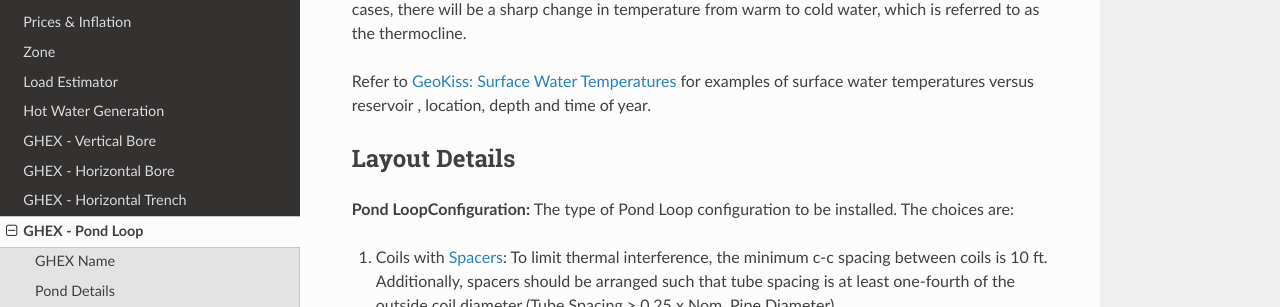
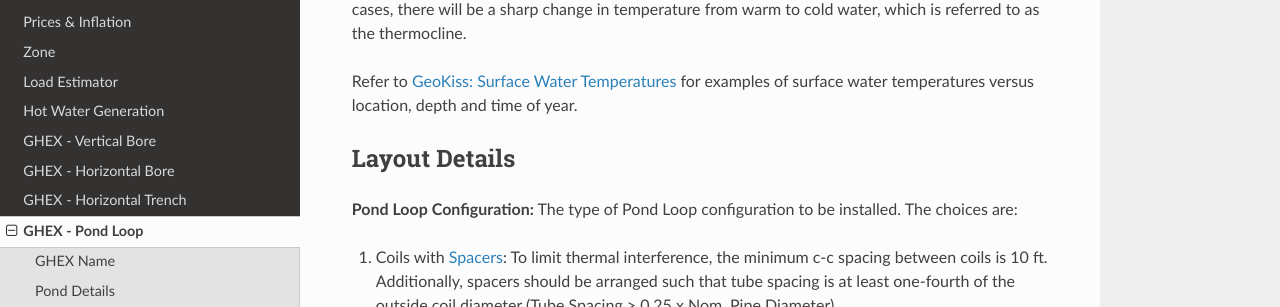
Before and after one commit to geoconnections-rjc/RLC_DOCS, an MkDocs documentation site: the page built from docs/pond_loop.md, in a window 1280 px wide and 900 px high, scrolled down 1601 px. Shown: the part 186-493 px from the top of the window. Built offline with MkDocs 1.6.1, drawn with Linux system fonts in a browser that asks for light colours; nearby versions of some CDN libraries; old or Windows-style settings are respelled for this version of MkDocs.

Commit message:
Fixed spelling errors on pond loop

```diff
--- a/docs/pond_loop.md
+++ b/docs/pond_loop.md
@@ -58,16 +58,16 @@ This Pond Loop design module assumes that the body of water being used is large
 
 **Pond Area:** The area of the reservoir to be used. According to ASHRAE, the maximum recommended load for a reservoir is 20 tons/acre in cooling mode and 10 tons/acre in heating mode.
 
-A detailed study should be performed to determine the appropriate temperature values to be used for the purposes of Pond Loop design. Geological surveys for most states include lake and stream temperature reports, which serve as the best source for information.  Refer to the [Association of American State Geologists](http://www.stategeologists.org/surveys.php) to find the geological survey for your state.
+**A detailed study should be performed to determine the appropriate temperature values to be used for the purposes of Pond Loop design. Geological surveys for most states include lake and stream temperature reports, which serve as the best source for information.  Refer to the [Association of American State Geologists](http://www.stategeologists.org/surveys.php) to find the geological survey for your state.**
 
 **Pond Temperature Heating:** The reservoir temperature at the installation depth of the loop during peak heating conditions. Generally speaking, the coldest temperature that water at the bottom of a reservoir can reach is 39.2F (4C), which is the temperature where water reaches its maximum density.  Ice as well as water with temperatures below the maximum density point will remain closer to the surface as the density values will be higher than water at 39.2F (4C).
 
 **Pond Temperature Cooling:** The reservoir temperature at the installation depth of the loop during peak cooling conditions. The temperature of rivers, streams, and shallow lakes will approach the average air temperature for the location in the summer.  Deeper lakes typically consist of cold water stratified at the bottom throughout summer when sunlight doesn't reach to lower depths.  In such cases, there will be a sharp change in temperature from warm to cold water, which is referred to as the thermocline.
 
-Refer to [GeoKiss: Surface Water Temperatures](http://www.geokiss.com/surwatertemps.htm) for examples of surface water temperatures versus reservoir , location, depth and time of year.
+Refer to [GeoKiss: Surface Water Temperatures](http://www.geokiss.com/surwatertemps.htm) for examples of surface water temperatures versus location, depth and time of year.
 
 ##Layout Details
-**Pond LoopConfiguration:** The type of Pond Loop configuration to be installed.  The choices are:
+**Pond Loop Configuration:** The type of Pond Loop configuration to be installed.  The choices are:
 
 1. Coils with <a href="http://www.geopondclips.com/pond_loop_assembly" target="_blank">Spacers</a>: To limit thermal interference, the minimum c-c spacing between coils is 10 ft. Additionally, spacers should be arranged such that tube spacing is at least one-fourth of the outside coil diameter (Tube Spacing > 0.25 x Nom. Pipe Diameter)
 2. Extended Slinky: To limit thermal interference, the minimum c-c spacing between slinky loops is 10 ft. Additionally, slinky coils should be constructed with a 10" pitch (minimum).
```
